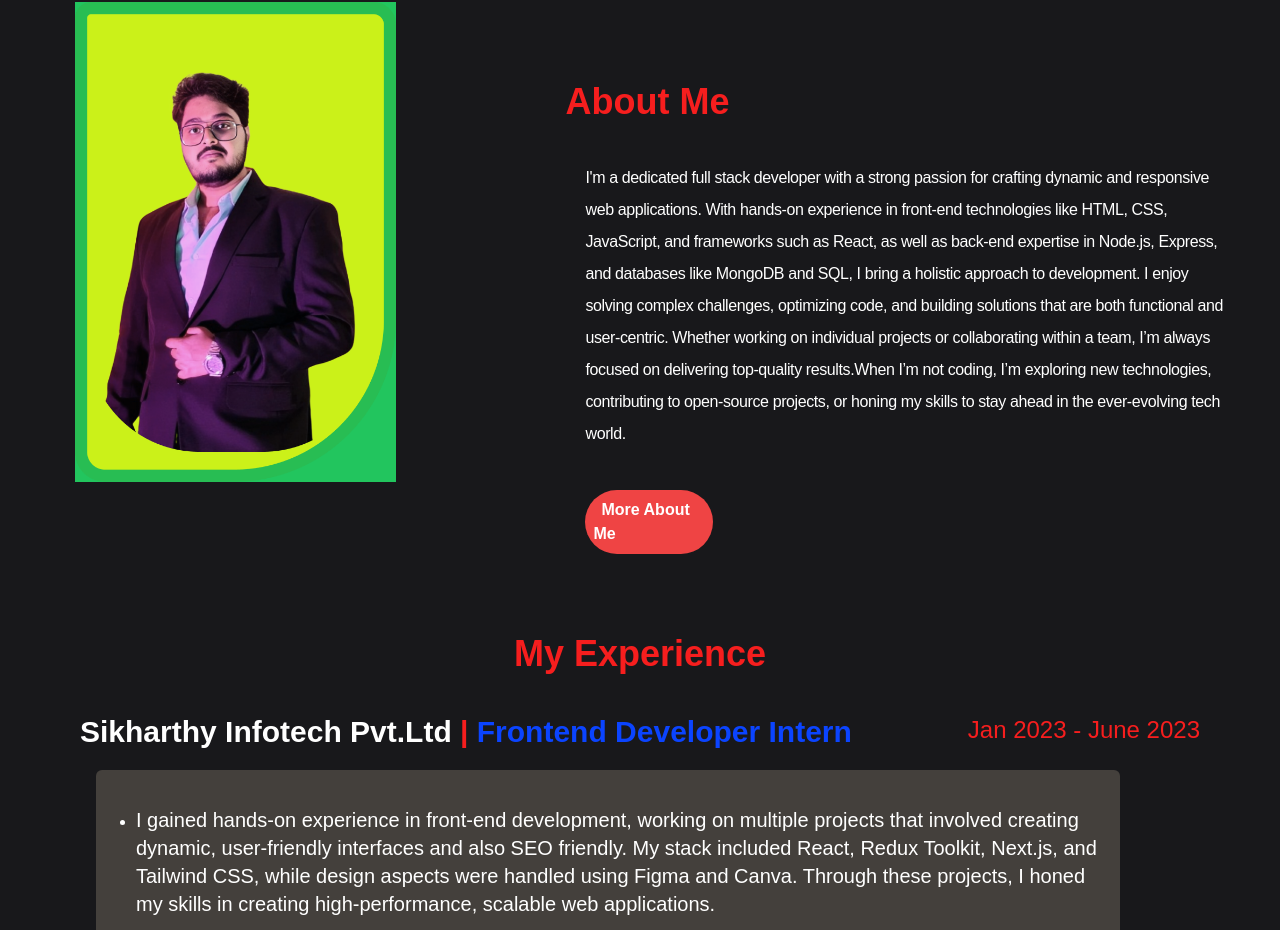
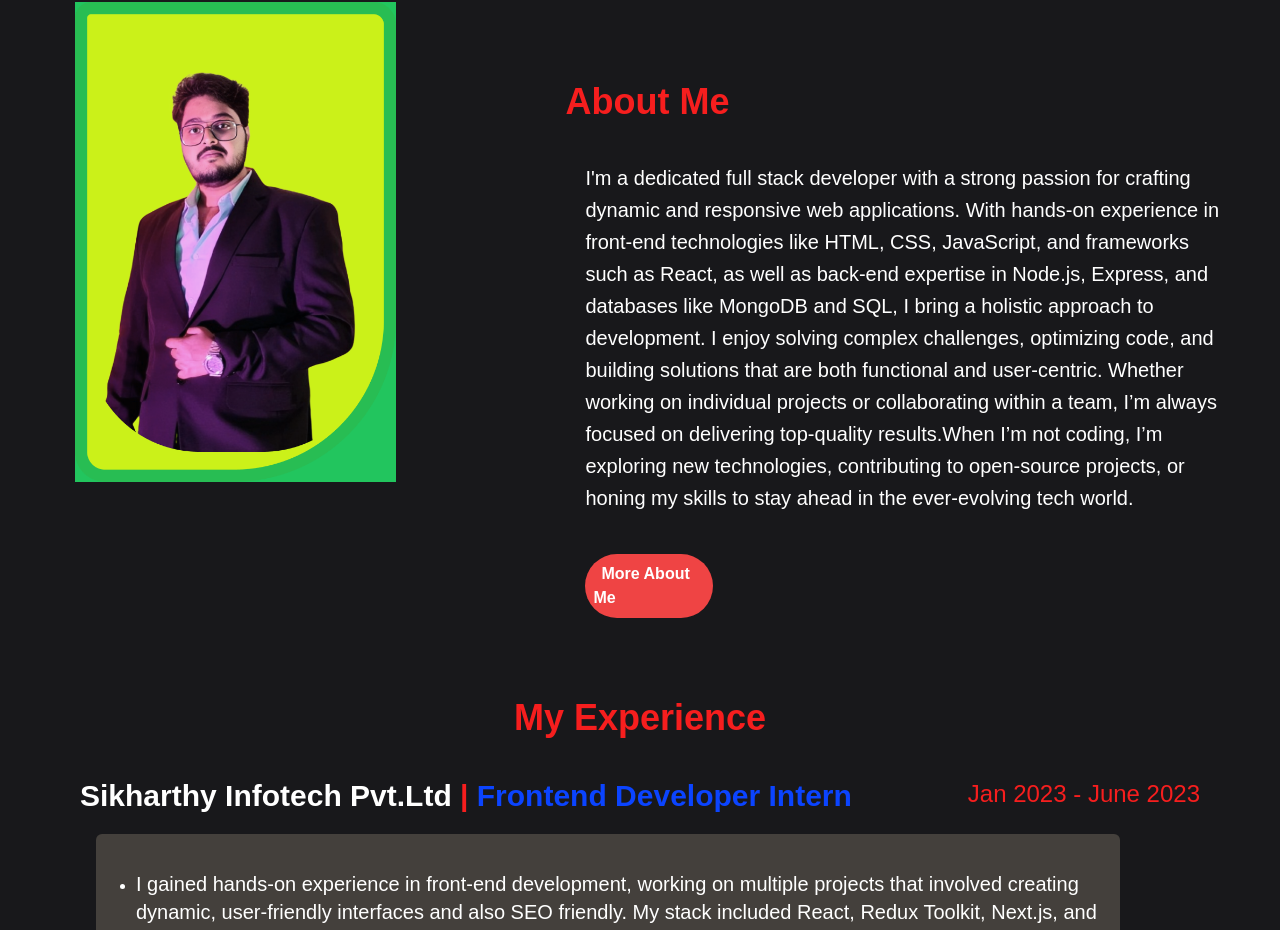
Before and after one commit to abhijit84842/Abhijit_Portfolio, a Next.js app: page / in a window 1280 px wide. Shown: the part 778-1708 px from the top of the page. Built offline with nearby package versions, Linux system fonts and the light colour scheme.

Commit message:
ui update

```diff
--- a/app/components/AboutSection/AboutMe.js
+++ b/app/components/AboutSection/AboutMe.js
@@ -13,7 +13,7 @@
           <p className="text-[#F61E1E] text-4xl font-semibold">About Me</p>
         </div>
         <div className="paragrap text-white w-[100%] mt-10 ml-5 ">
-          <p className="tracking-tight leading-8">
+          <p className=" text-xl leading-8">
             I'm a dedicated full stack developer with a strong passion for
             crafting dynamic and responsive web applications. With hands-on
             experience in front-end technologies like HTML, CSS, JavaScript, and
--- /dev/null
+++ b/app/components/SkillsSection/Skills.js
@@ -0,0 +1,9 @@
+import React from 'react'
+
+const Skills = () => {
+  return (
+    <div>Skills</div>
+  )
+}
+
+export default Skills
--- a/app/page.js
+++ b/app/page.js
@@ -1,17 +1,19 @@
-import AboutMe from "./components/AboutSection/AboutMe"
-import Experience from "./components/ExperienceSection/Experience"
-import IntroSection from "./components/IntroSection/IntroSection"
-import NavBar from "./components/NavBar/Nav"
+import AboutMe from "./components/AboutSection/AboutMe";
+import Experience from "./components/ExperienceSection/Experience";
+import IntroSection from "./components/IntroSection/IntroSection";
+import NavBar from "./components/NavBar/Nav";
+import Skills from "./components/SkillsSection/Skills";
 
+const Home = () => {
+  return (
+    <div>
+      <NavBar />
+      <IntroSection />
+      <AboutMe />
+      <Experience />
+      <Skills />
+    </div>
+  );
+};
 
-const Home =()=>{
-  return <div>
-
-<NavBar/>
-<IntroSection/>
-<AboutMe/>
-<Experience/>
-  </div>
-}
-
-export default Home
+export default Home;
```
